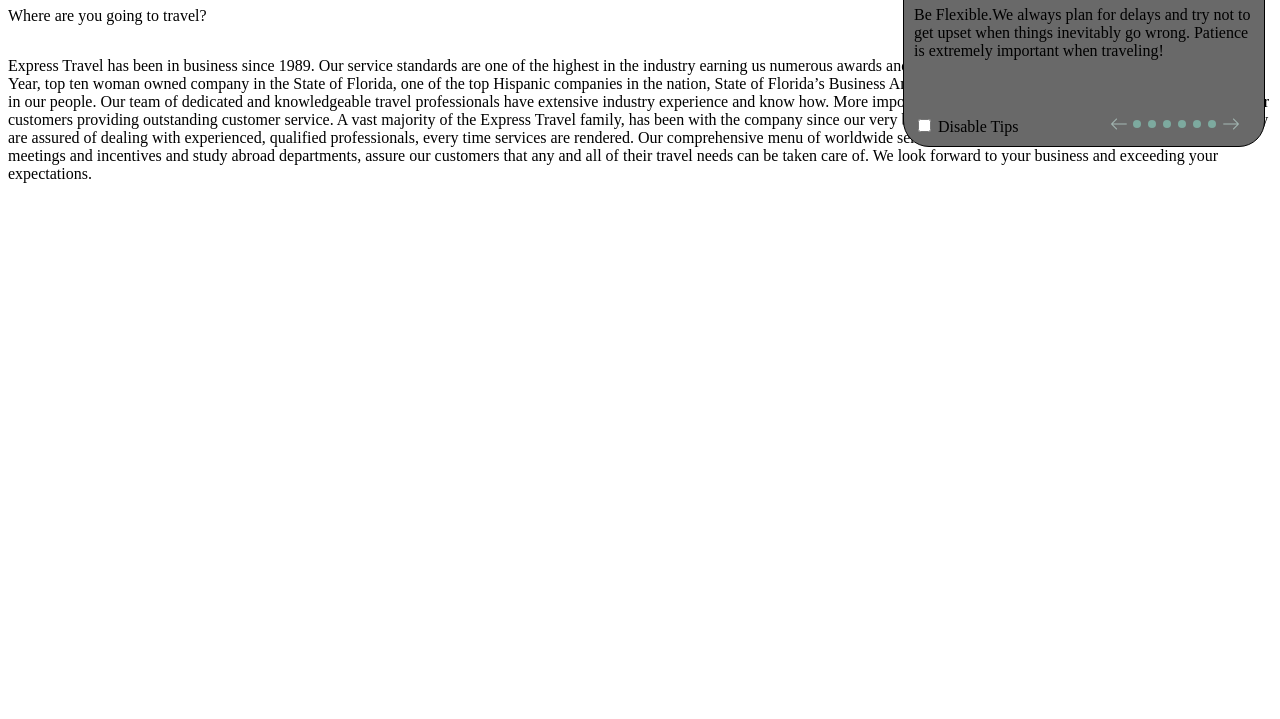
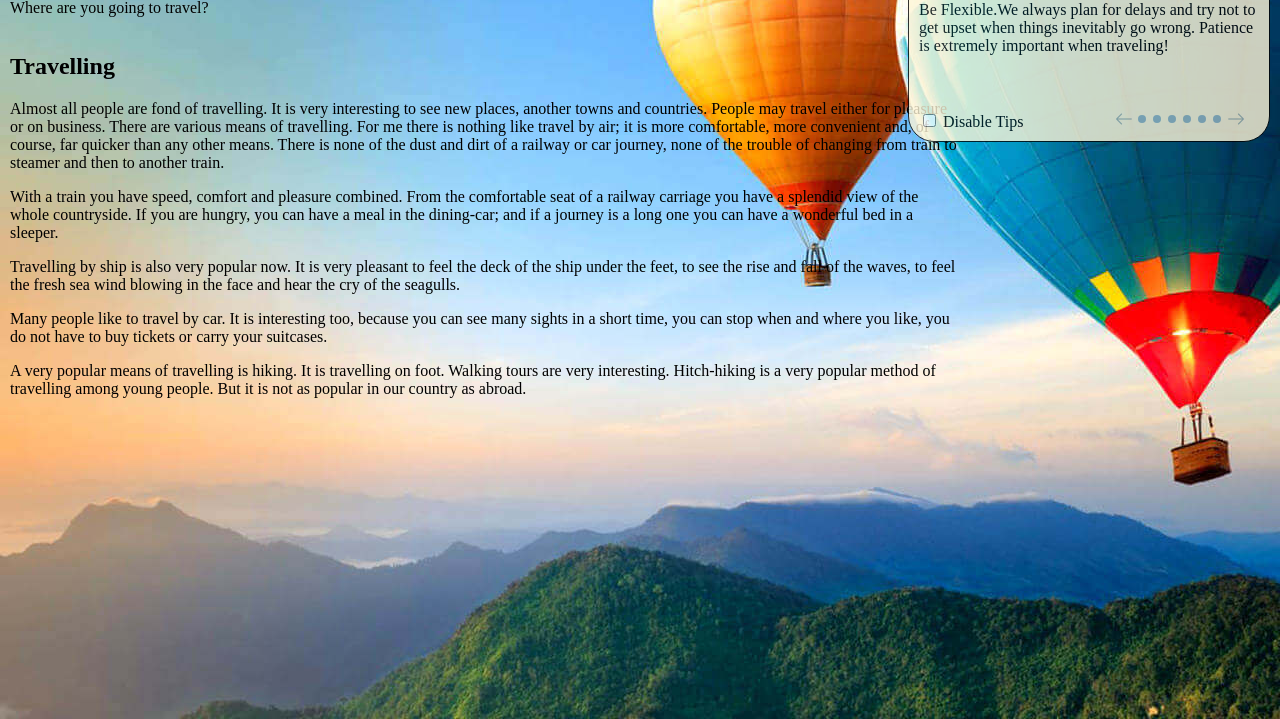
Before and after one commit to Vladqqqqoo/myJsProjects, a plain HTML site: page codejam-dom/index.html in a window 1280 px wide. Shown: the part 81-800 px from the top of the page. Drawn offline with Linux system fonts and the light colour scheme.

Commit message:
feat: make styles for tips box

```diff
--- a/codejam-dom/index.html
+++ b/codejam-dom/index.html
@@ -14,7 +14,7 @@
 		<main>
 			<div class="notification is-hidden">
 				<img class="closeNotification" src="./resourses/close.png" alt="close_icon">
-				<article>
+				<article class="tips_article">
 					<h1>EMAIL TIP OF THE DAY</h1>
 					<p id="textNotification">Be Flexible.We always plan for delays and try not to get upset when things inevitably go wrong.
 						Patience is extremely important when traveling!</p>
@@ -38,20 +38,33 @@
 					</div>
 				</nav>
 			</div>
-			<p>Express Travel has been in business since 1989. Our service standards are one of the highest in the industry
-				earning us numerous awards and recognitions including: national Travel Agency of the Year, top ten woman owned
-				company in the State of Florida, one of the top Hispanic companies in the nation, State of Florida’s Business
-				Ambassador, among others.
-				The secret to our success lies in our people. Our team of dedicated and knowledgeable travel professionals
-				have extensive industry experience and know how. More importantly, they are always ready to go the extra mile
-				for our customers providing outstanding customer service. A vast majority of the Express Travel family, has
-				been with the company since our very beginnings. What does that mean to our customers? They are assured of
-				dealing with experienced, qualified professionals, every time services are rendered.
-				Our comprehensive menu of worldwide services include corporate, vacation, cruise, groups, meetings and
-				incentives and study abroad departments, assure our customers that any and all of their travel needs can be
-				taken care of.
-				We look forward to your business and exceeding your expectations.
-			</p>
+			<article class="content-article">
+				<h2>Travelling</h2>
+				<p>
+					Almost all people are fond of travelling. It is very interesting to see new places, another towns and countries.
+					People may travel either for pleasure or on business. There are various means of travelling. For me there is
+					nothing like travel by air; it is more comfortable, more convenient and, of course, far quicker than any other
+					means. There is none of the dust and dirt of a railway or car journey, none of the trouble of changing from
+					train to steamer and then to another train.
+				</p>
+				<p>
+						With a train you have speed, comfort and pleasure combined. From the comfortable seat of a railway carriage you
+						have a splendid view of the whole countryside. If you are hungry, you can have a meal in the dining-car;
+						and if a journey is a long one you can have a wonderful bed in a sleeper.
+				</p>
+				<p>
+						Travelling by ship is also very popular now. It is very pleasant to feel the deck of the ship under the feet, to see
+						the rise and fall of the waves, to feel the fresh sea wind blowing in the face and hear the cry of the seagulls.
+				</p>
+				<p>
+						Many people like to travel by car. It is interesting too, because you can see many sights in a short time,
+						 you can stop when and where you like, you do not have to buy tickets or carry your suitcases.
+				</p>
+				<p>
+						A very popular means of travelling is hiking. It is travelling on foot. Walking tours are very interesting.
+						Hitch-hiking is a very popular method of travelling among young people. But it is not as popular in our country as abroad.
+				</p>
+			</article>
 		</main>
 	</div>
 	<script src="/notification/app.js"></script>
--- a/codejam-dom/notification/style.css
+++ b/codejam-dom/notification/style.css
@@ -1,18 +1,26 @@
+body{
+	margin: 0;
+}
+
 .flex-container {
 	display: flex;
 	flex-direction: column;
+	height: 100vh;
+	padding-left: 10px;
+	background: url(../resourses/bg_image.jpg)
 }
 
 .notification {
 	display: flex;
 	flex-direction: column;
 	position: fixed;
-	right: 15px;
-	top: 15px;
+	right: 10px;
+	top: 10px;
 	padding: 10px 10px;
 	min-height: 190px;
 	width: 340px;
-	background-color: dimgrey;
+	background-color: #fef5d8;
+	opacity: 0.8;
 	border-radius: 26px;
 	border: solid black 1px;
 }
@@ -78,14 +86,18 @@
   width: 8px;
   height: 8px;
   cursor: pointer;
-  background-color: rgb(125, 170, 159);
+  background-color: #94b5c2;
   border-radius: 50px;
 }
 
 .tip:hover {
-	background-color: rgb(67, 83, 81);
+	background-color: #423c6d;
 }
 
 .chosenTip{
   background-color: rgb(31, 37, 37);
 }
+
+.content-article {
+	max-width: 950px;
+}
```
Also changed, not shown: codejam-dom/resourses/bg_image.jpg (added), codejam-dom/resourses/bg_tips_image.jpg (added).
